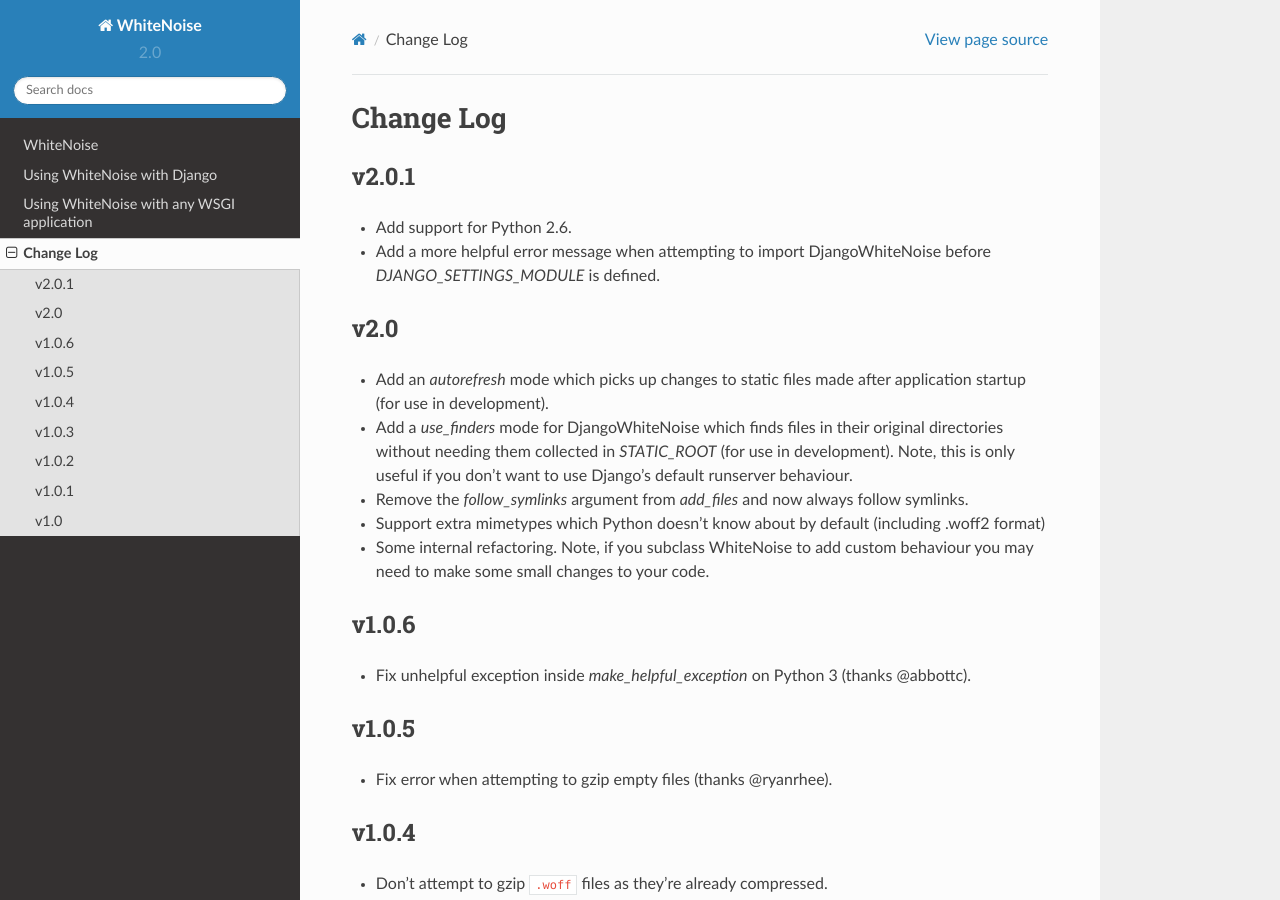
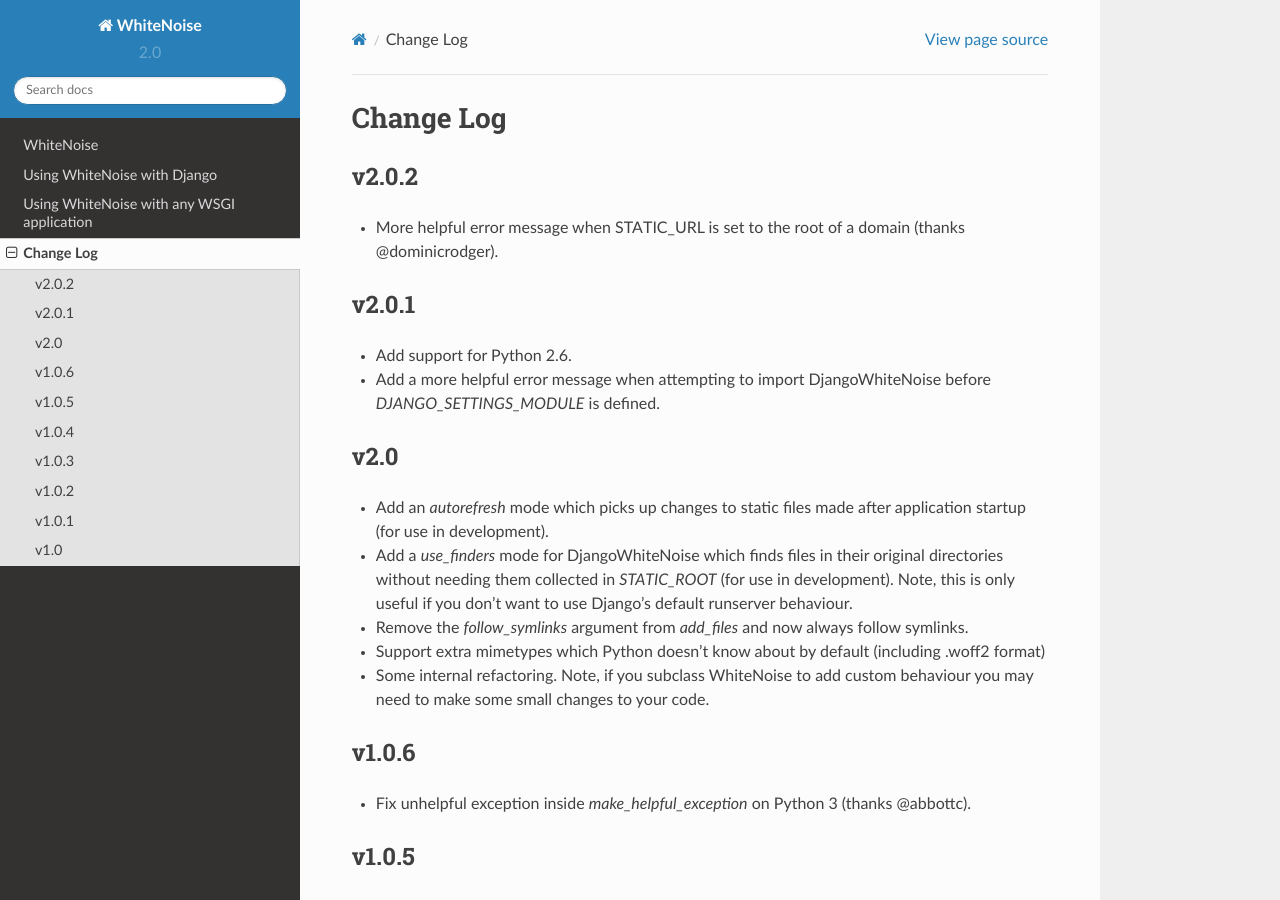
Before and after one commit to gorbunov87/white_noise, a Sphinx documentation site: the page built from docs/changelog.rst, in a window 1280 px wide and 900 px high. Built offline with Sphinx 7.4.7 and the Read the Docs theme 2.0.0, drawn with Linux system fonts in a browser that asks for light colours.

Commit message:
New release

```diff
--- a/CHANGELOG.rst
+++ b/CHANGELOG.rst
@@ -1,5 +1,10 @@
 Change Log
 ==========
+
+v2.0.2
+------
+* More helpful error message when STATIC_URL is set to the root of a domain (thanks @dominicrodger).
+
 
 v2.0.1
 ------
--- a/docs/changelog.rst
+++ b/docs/changelog.rst
@@ -1,5 +1,10 @@
 Change Log
 ==========
+
+v2.0.2
+------
+* More helpful error message when STATIC_URL is set to the root of a domain (thanks @dominicrodger).
+
 
 v2.0.1
 ------
--- a/docs/conf.py
+++ b/docs/conf.py
@@ -50,7 +50,7 @@
 # The short X.Y version.
 version = '2.0'
 # The full version, including alpha/beta/rc tags.
-release = '2.0.1'
+release = '2.0.2'
 
 # The language for content autogenerated by Sphinx. Refer to documentation
 # for a list of supported languages.
--- a/setup.py
+++ b/setup.py
@@ -12,7 +12,7 @@
 
 setup(
     name='whitenoise',
-    version='2.0.1',
+    version='2.0.2',
     author='David Evans',
     author_email='d@evans.io',
     url='http://whitenoise.evans.io',
```
